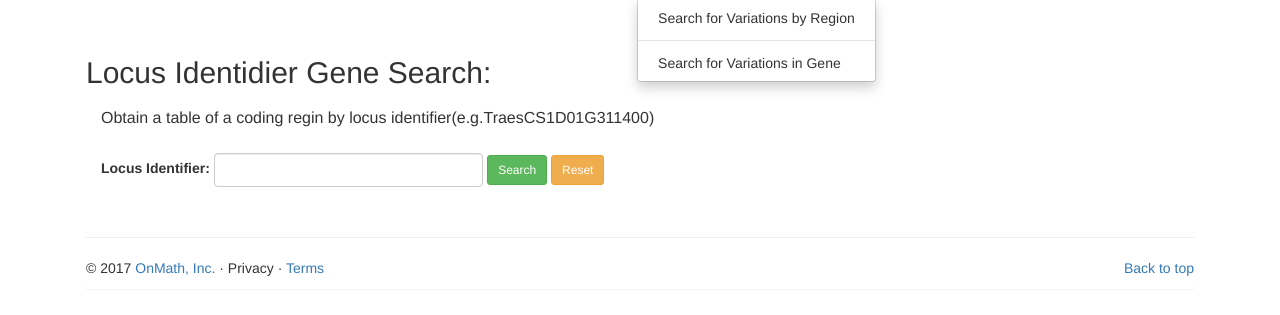
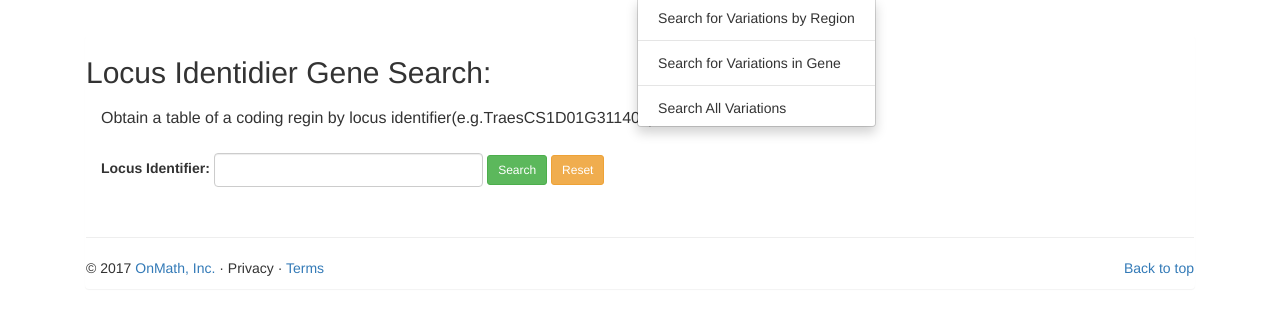
Before and after one commit to Azraero/snp_index, a Flask app: page /tools/locus_identifier_search in a window 1280 px wide, after a click on "Genomic Variation". Shown: the part 52-367 px from the top of the page. Run offline with Flask 2, Linux system fonts and the light colour scheme; the visitor is signed in with stand-in values (Sample User, id 1); some libraries are stand-ins or nearby versions.

Commit message:
add variation and fix mail bug

```diff
--- a/app/app.py
+++ b/app/app.py
@@ -1,6 +1,6 @@
 from flask import Flask, render_template
 from settings import config, Config
-from .exetensions import Mail
+from .exetensions import mail
 from celery import Celery
 
 celery = Celery(__name__,
@@ -36,7 +36,7 @@ def register_blueprint(app):
 
 
 def register_exetensions(app):
-    Mail.init_app(app)
+    mail.init_app(app)
     return None
 
 
--- a/app/templates/base.html
+++ b/app/templates/base.html
@@ -54,6 +54,8 @@
                   <li><a href="{{ url_for('variation.search_by_regin') }}">Search for Variations by Region</a></li>
                   <li class="divider"></li>
                   <li><a href="{{ url_for('variation.search_by_gene') }}">Search for Variations in Gene</a></li>
+		  <li class="divider"></li>
+		  <li><a href="{{ url_for('variation.search_all') }}">Search All Variations</a></li>
                 </ul>
               </li>
               <li class="dropdown">
```
